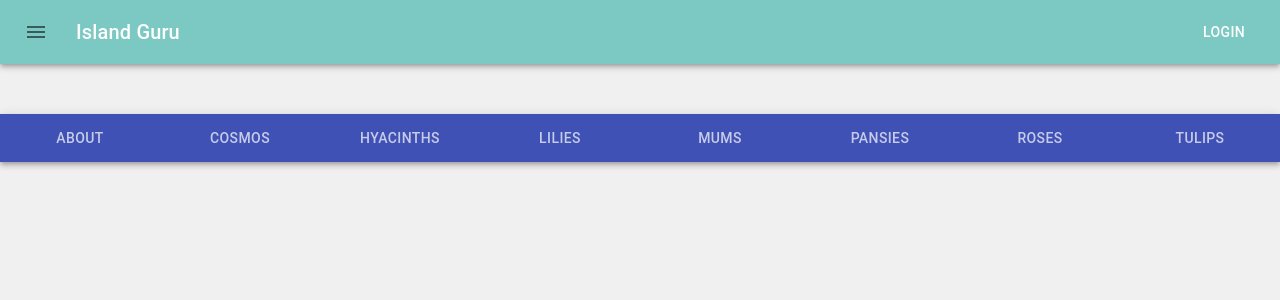
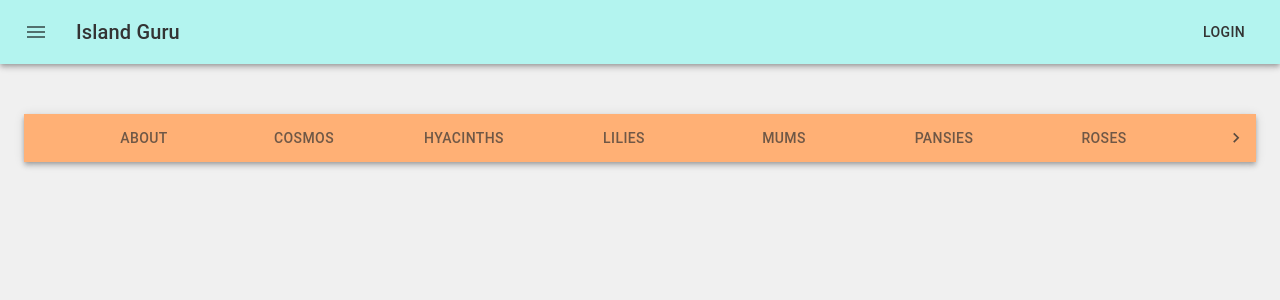
Before and after one commit to gregstead/island_assistant, a React (Create React App) app in the folder client/: page /Flowers/1 in a window 1280 px wide. Shown: the top 300 px of the page. Built offline with nearby package versions, Linux system fonts and the light colour scheme.

Commit message:
update color & fix minor issues

```diff
--- a/client/src/components/Navbar/Navbar.jsx
+++ b/client/src/components/Navbar/Navbar.jsx
@@ -18,7 +18,7 @@ export default function ButtonAppBar() {
 
   return (
     <div className={classes.root}>
-      <AppBar position="static" style={{ backgroundColor: "#7cc9c3", marginBottom: "50px" }}>
+      <AppBar position="static" style={{ backgroundColor: "#b3f4ef", marginBottom: "50px", color: "#333333" }}>
         <Toolbar>
           <IconButton edge="start" className={classes.menuButton} aria-label="menu">
             <MenuIcon />
--- a/client/src/pages/Flowers.jsx
+++ b/client/src/pages/Flowers.jsx
@@ -1,5 +1,6 @@
 import React from "react";
-import { Tabs, Tab, AppBar } from "@material-ui/core";
+import PropTypes from 'prop-types';
+import { AppBar, Container, Tabs, Tab } from "@material-ui/core";
 import About from "./aAbout";
 import Cosmos from "./aCosmos";
 import Hyacinths from "./aHyacinths";
@@ -43,11 +44,43 @@ const Flowers = props => {
     setSelectedTab(newValue);
   };
 
-  // return <div>This is our flowers Page</div>;
+  function TabPanel(props) {
+    const { children, value, index, ...other } = props;
+
+    return (
+      <div
+        role="tabpanel"
+        hidden={value !== index}
+        id={`scrollable-force-tabpanel-${index}`}
+        aria-labelledby={`scrollable-force-tab-${index}`}
+        {...other}
+      >
+        {value === index && (
+          <Box p={3}>
+            <Typography>{children}</Typography>
+          </Box>
+        )}
+      </div>
+    );
+  }
+
+  TabPanel.propTypes = {
+    children: PropTypes.node,
+    index: PropTypes.any.isRequired,
+    value: PropTypes.any.isRequired,
+  };
+
   return (
     <>
-      <AppBar position="static">
-        <Tabs value={selectedTab} onChange={handleChange}>
+    <Container maxWidth='xlg'>
+      <AppBar position="static" style={{ backgroundColor: "#FFB075", marginBottom: "50px", color: "#333", fontWeight: "bolder" }}>
+        <Tabs
+          value={selectedTab}
+          onChange={handleChange}
+          variant="scrollable"
+          scrollButtons="on"
+          centered
+        >
           <Tab label="About" />
           <Tab label="Cosmos" />
           <Tab label="Hyacinths" />
@@ -68,6 +101,7 @@ const Flowers = props => {
       {selectedTab === 6 && <Roses />}
       {selectedTab === 7 && <Tulips />}
       {selectedTab === 8 && <Windflowers />}
+    </Container>
     </>
   );
 };
--- a/client/src/pages/Register.jsx
+++ b/client/src/pages/Register.jsx
@@ -1,5 +1,5 @@
 import React from "react";
-import RegisterTextFields from "../components/Login/register";
+import RegisterTextFields from "../components/Login/Register";
 
 function Register () {
     return (
```
Also changed, not shown: 1 other file (tests, documents, lock files or other folders).
